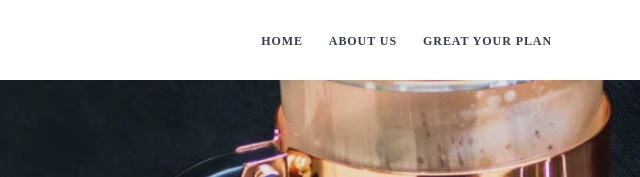
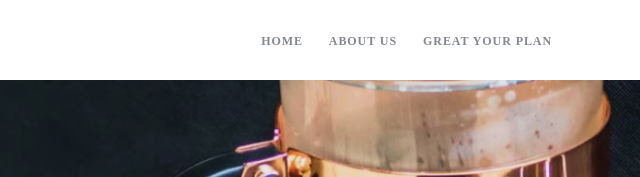
Before and after one commit to JonibekQamarov/coffee-site, a plain HTML site: page index.html in a window 1280 px wide. Shown: the top 177 px of the page, 640-1280 px from the left. Drawn offline with Linux system fonts and the light colour scheme.

Commit message:
changed header link and add hover

```diff
--- a/css/main.css
+++ b/css/main.css
@@ -396,8 +396,12 @@ template {
   /* identical to box height, or 125% */
   letter-spacing: 0.923077px;
   text-transform: uppercase;
+  color: #83888f;
+  text-decoration: none;
+}
+
+.header__menu-item a:hover {
   color: #333d4b;
-  text-decoration: none;
 }
 
 .made__section {
```
